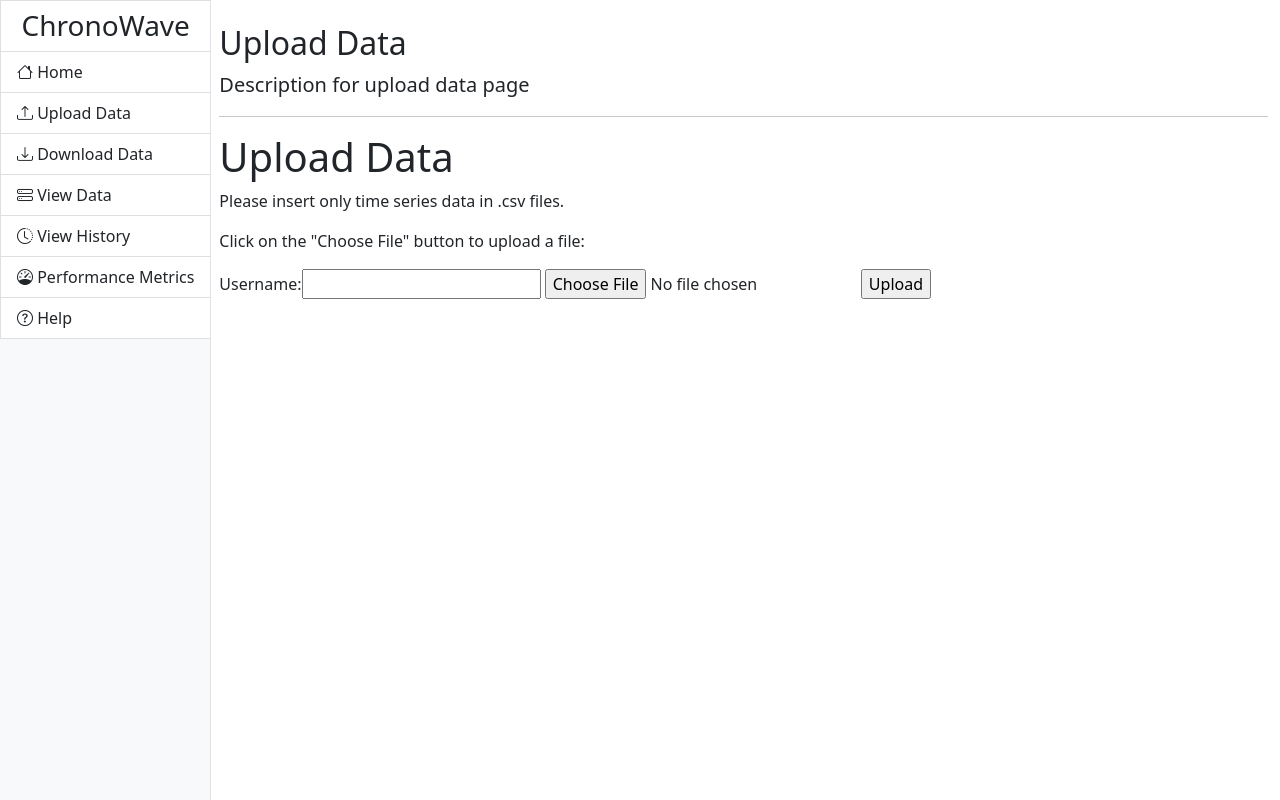
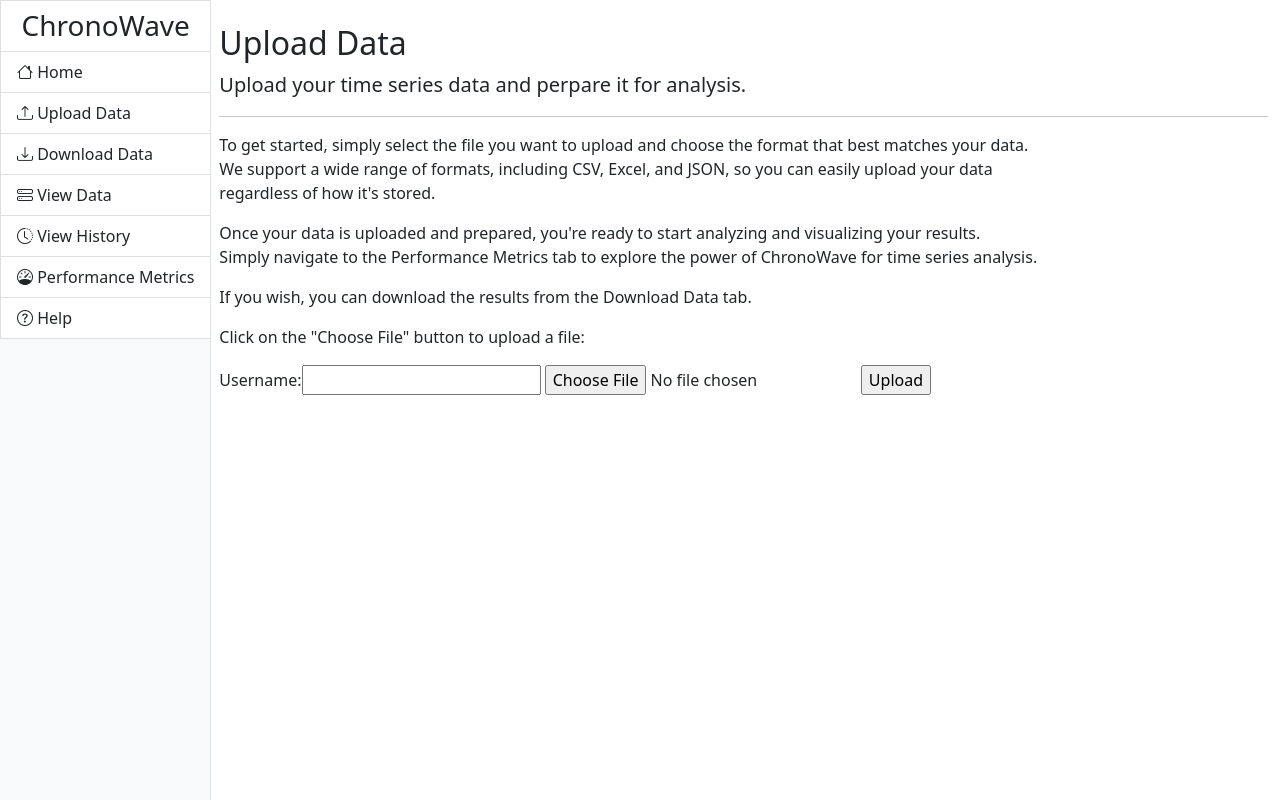
Before and after one commit to iperkins987/cs422_project01, a Flask app: page /upload_data in a window 1280 px wide. Run offline with Flask 2, Linux system fonts and the light colour scheme; some libraries are stand-ins or nearby versions.

Commit message:
Updated text-instructions for uploading data tab

```diff
--- a/templates/upload_data.html
+++ b/templates/upload_data.html
@@ -1,11 +1,18 @@
 {% extends "base.html" %}
 {% block title %}Upload Data{% endblock %}
-{% block description %}Description for upload data page{% endblock %}
+{% block description %}Upload your time series data and perpare it for analysis.{% endblock %}
 
 {% block content %}
 
-<h1>Upload Data</h1>
-    <p>Please insert only time series data in .csv files.</p>
+<p>To get started, simply select the file you want to upload and choose the format that best matches your data. <br>
+We support a wide range of formats, including CSV, Excel, and JSON, so you can easily upload your data<br>
+regardless of how it's stored.</p>
+
+<p>Once your data is uploaded and prepared, you're ready to start analyzing and visualizing your results.<br>
+Simply navigate to the Performance Metrics tab to explore the power of ChronoWave for time series analysis.</p>
+
+<p>If you wish, you can download the results from the Download Data tab.</p>
+
 <body>
 
     <p>Click on the "Choose File" button to upload a file:</p>
```
